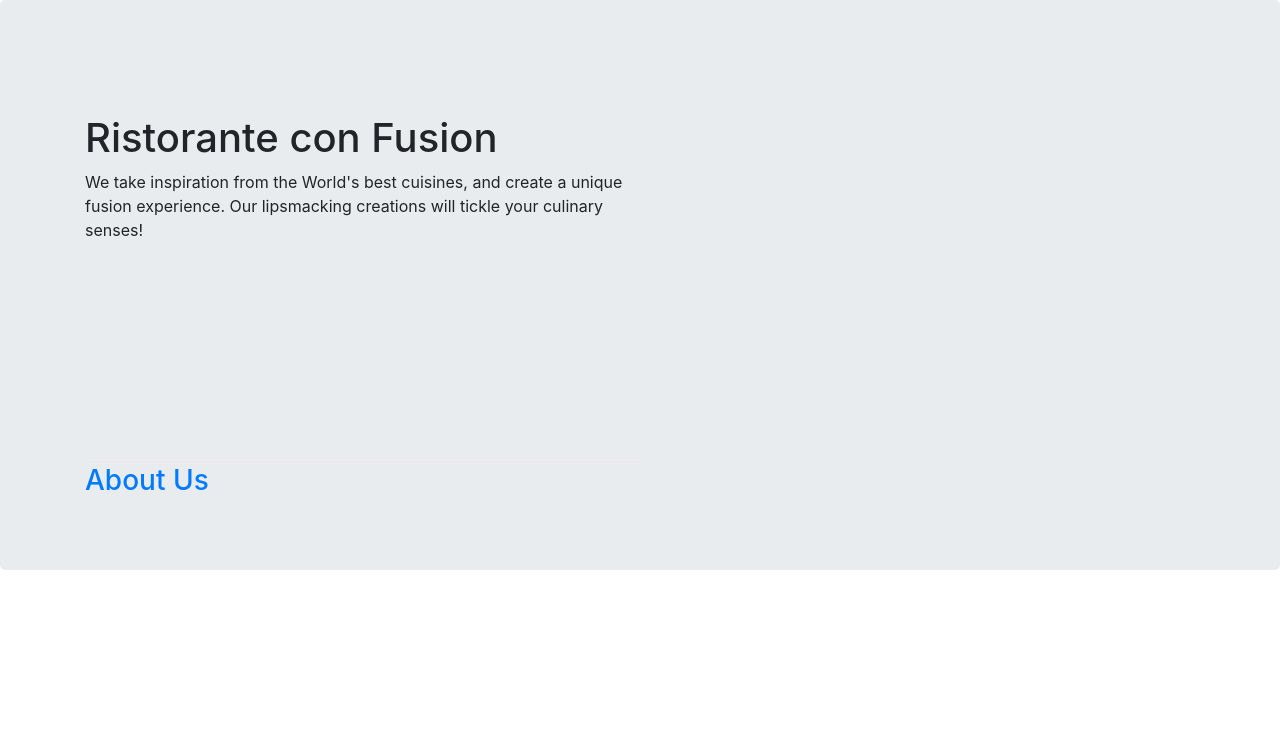
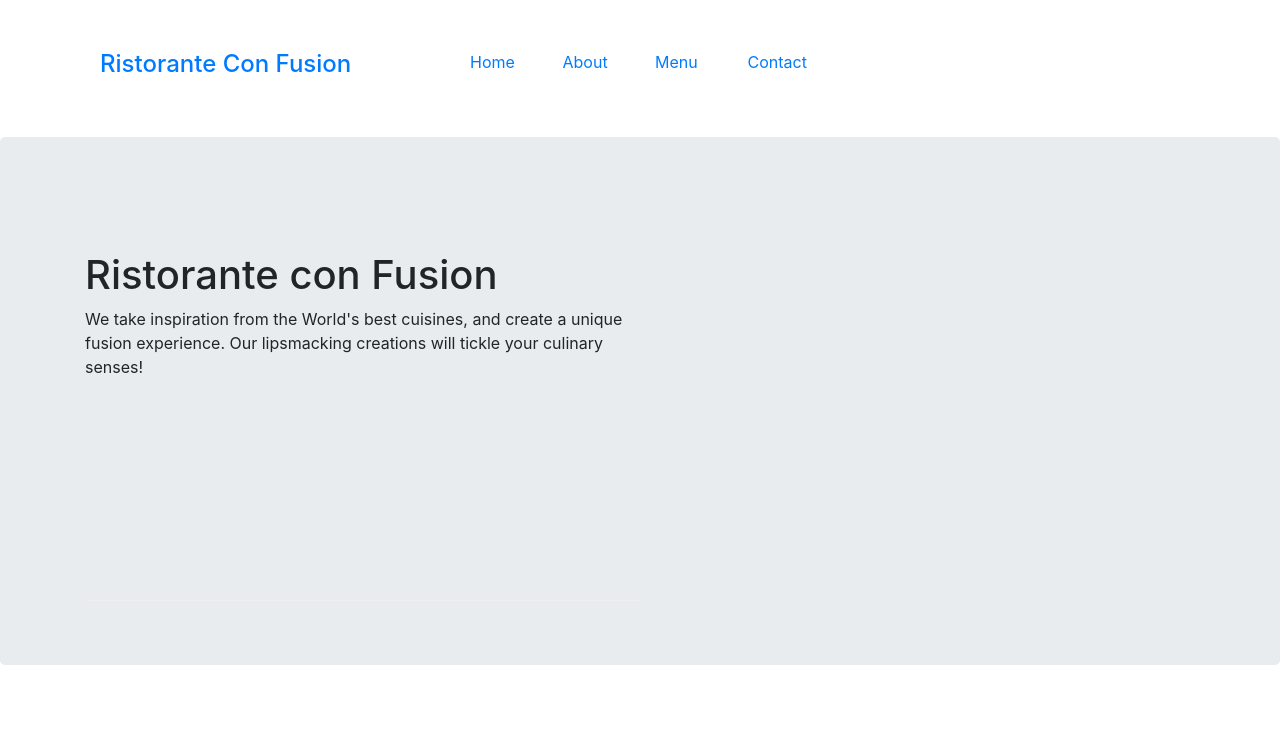
Before and after one commit to Otmane-debug/restaurant_website, a website: page index.html in a window 1280 px wide. Shown: the top 743 px of the page. Drawn offline with nearby package versions, Linux system fonts and the light colour scheme.

Commit message:
nav bar modification of bootstrap website

```diff
--- a/css/styles.css
+++ b/css/styles.css
@@ -1,3 +1,11 @@
+.row-nav{
+    margin: 0px auto;
+    padding: 0px auto;
+    padding: 50px 0px 50px 0px;
+    min-height: 100px;
+
+}
+
 .row-header{
     margin: 0px auto;
     padding: 0px auto;
--- a/index.html
+++ b/index.html
@@ -16,6 +16,18 @@
 
 <body>
 
+    <div class="container">
+        <div class="row row-nav">
+            <div class="col-4 cool-sm-1">
+                <a href="./index.html"><h4>Ristorante Con Fusion</h4></a>
+            </div>
+            <div class="col-1 col-sm-1"><a href="./index.html">Home</a></div>
+            <div class="col-1 col-sm-1"><a href="./aboutus.html">About</a></div>
+            <div class="col-1 col-sm-1"><a href="#menu">Menu</a></div>
+            <div class="col-1 col-sm-1"><a href="#adress">Contact</a></div>
+        </div>
+    </div>
+
     <header class="jumbotron">
         <div class="container">
             <div class="row row-header">
@@ -26,11 +38,10 @@
                 <div class="col-12 col-sm">
                 </div>
             </div>
-            <div class="row row-header"><h3><a href="./aboutus.html">About Us</a></h3></div>
         </div>
     </header>
 
-    <div class="container">
+    <div class="container" id="menu">
         <div class="row row-content align-items-center">
             <div class="col-12 col-sm-4 order-sm-last col-md-3">
                 <h3>Our Lipsmacking Culinary Creations</h3>
@@ -64,7 +75,7 @@
         </div>
     </div>
 
-    <footer class="footer">
+    <footer class="footer" id="adress">
         <div class="container">
             <div class="row">
                 <div class="col-4 offset-1 col-sm-2">
@@ -72,8 +83,8 @@
                     <ul class="list-unstyled">
                         <li><a href="#">Home</a></li>
                         <li><a href="./aboutus.html">About</a></li>
-                        <li><a href="#">Menu</a></li>
-                        <li><a href="#">Contact</a></li>
+                        <li><a href="#menu">Menu</a></li>
+                        <li><a href="#adress">Contact</a></li>
                     </ul>
                 </div>
                 <div class="col-7 col-sm-5">
```
Also changed, not shown: aboutus.html (+16 -4 lines).
